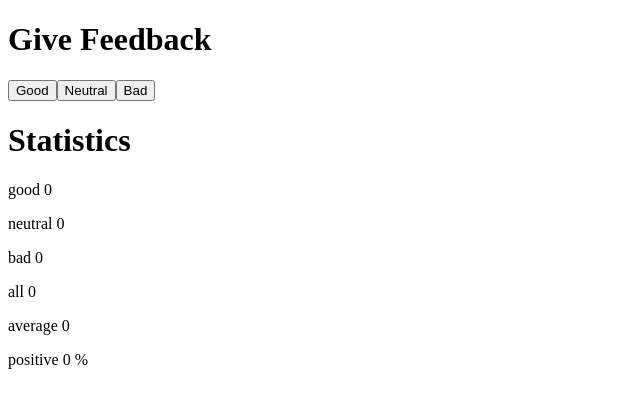
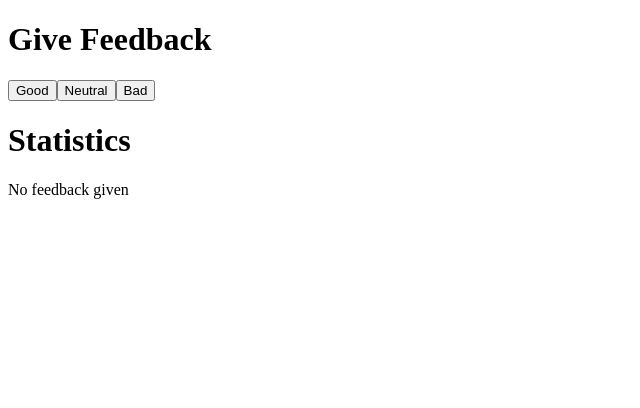
Before and after one commit to CristianLF0903/FullStackOpen, a React (Vite) app in the folder part1/unicafe/: page / in a window 1280 px wide. Shown: the top 408 px of the page, without its empty margins (0-640 px from the left). Built offline with nearby package versions, Linux system fonts and the light colour scheme.

Commit message:
Exercise 1.9

```diff
--- a/part1/unicafe/src/Components/Statistics.jsx
+++ b/part1/unicafe/src/Components/Statistics.jsx
@@ -2,12 +2,18 @@ const Statistics = (props) => {
   return (
     <div>
       <h1>Statistics</h1>
+      {props.total === 0 ? (
+        <p>No feedback given</p>
+      ) : (
+        <>
           <p>good {props.good}</p>
           <p>neutral {props.neutral}</p>
           <p>bad {props.bad}</p>
           <p>all {props.total}</p>
           <p>average {props.avg}</p>
           <p>positive {props.percent} %</p>
+        </>
+      )}
     </div>
   );
 };
```
Lines whose indentation alone changed are shown as unchanged.
